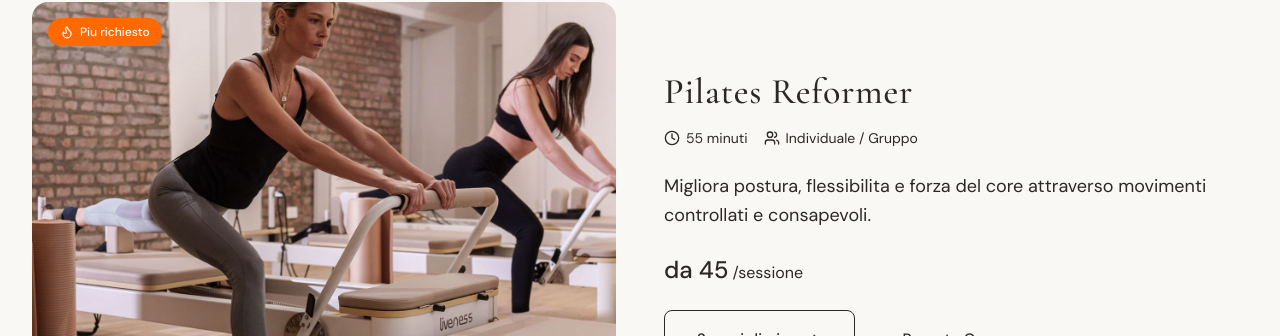
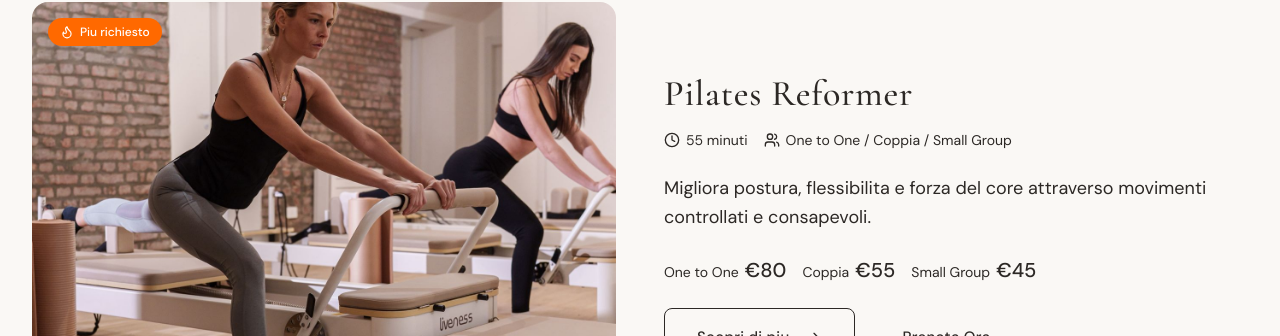
Before and after one commit to emanuele-galle/kinelab, a Next.js app: page /servizi in a window 1280 px wide. Shown: the part 565-901 px from the top of the page. Built offline with nearby package versions, Linux system fonts and the light colour scheme; no server answers.

Commit message:
fix: aggiorna pagina listing servizi con prezzi per modalita
Aggiornato tipo sessione e prezzi sulla pagina /servizi
per mostrare le modalita (One to One/Coppia/Small Group)
con i rispettivi prezzi singola seduta.

Co-Authored-By: Claude Opus 4.6 <noreply@anthropic.com>

```diff
--- a/src/app/(frontend)/servizi/page.tsx
+++ b/src/app/(frontend)/servizi/page.tsx
@@ -95,7 +95,9 @@ export default function ServiziPage() {
                       </span>
                       <span className="inline-flex items-center gap-1.5">
                         <Users className="w-4 h-4" />
-                        {service.category === 'personal' ? 'Solo individuale' : 'Individuale / Gruppo'}
+                        {service.category === 'personal' ? 'Individuale / Coppia' :
+                         service.category === 'functional' ? 'Small Group (3 persone)' :
+                         'One to One / Coppia / Small Group'}
                       </span>
                     </div>
 
@@ -103,12 +105,25 @@ export default function ServiziPage() {
                       {service.shortDescription || 'Sessioni professionali per il tuo benessere.'}
                     </p>
 
-                    {/* Price */}
+                    {/* Price by mode */}
                     <div className="mb-6">
-                      <span className="text-2xl font-medium text-[--color-accent]">
-                        da {service.price || 50}
-                      </span>
-                      <span className="text-[--color-text-muted] ml-1">/sessione</span>
+                      {service.pricingModes && service.pricingModes.length > 0 ? (
+                        <div className="flex flex-wrap gap-x-4 gap-y-2">
+                          {service.pricingModes.map((mode) => (
+                            <div key={mode.name} className="flex items-baseline gap-1.5">
+                              <span className="text-sm text-[--color-text-muted]">{mode.name}</span>
+                              <span className="text-xl font-medium text-[--color-accent]">€{mode.singlePrice}</span>
+                            </div>
+                          ))}
+                        </div>
+                      ) : (
+                        <div>
+                          <span className="text-2xl font-medium text-[--color-accent]">
+                            da €{service.price || 50}
+                          </span>
+                          <span className="text-[--color-text-muted] ml-1">/sessione</span>
+                        </div>
+                      )}
                     </div>
 
                     {/* CTA */}
```
